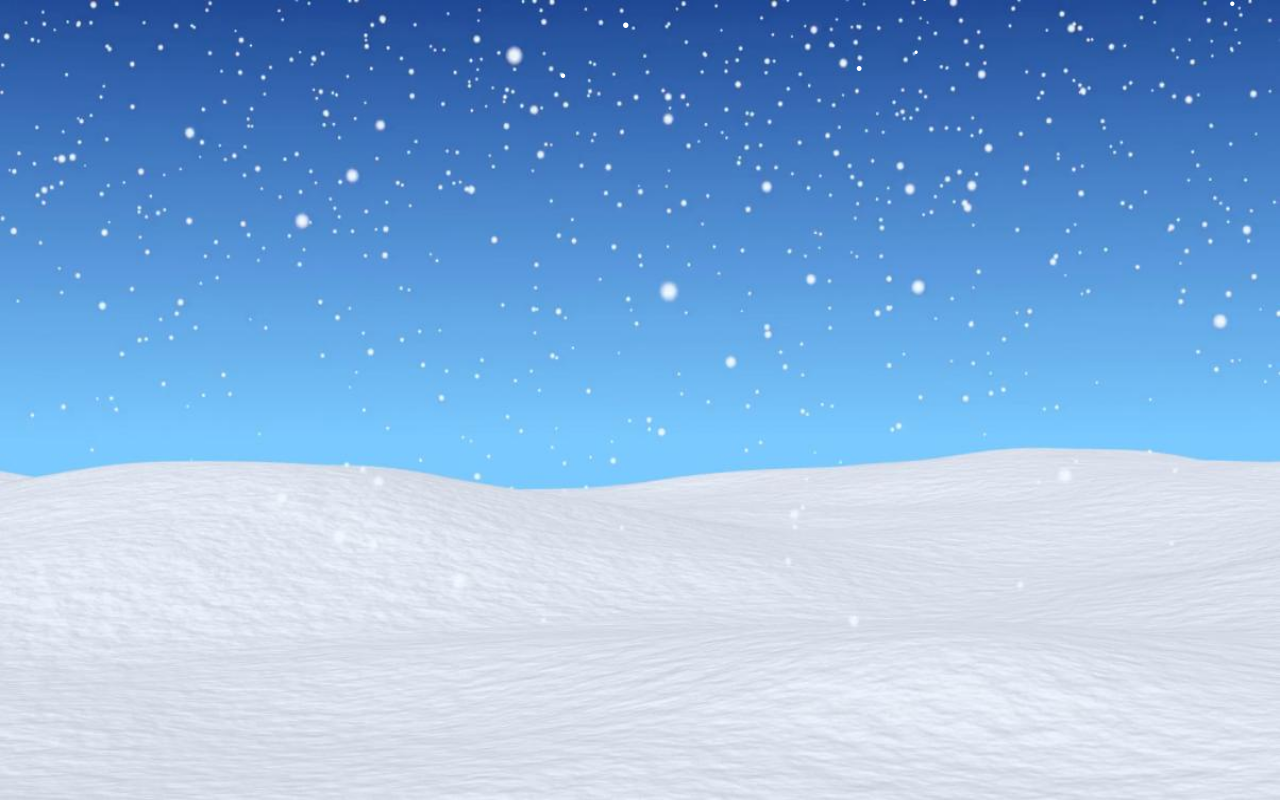
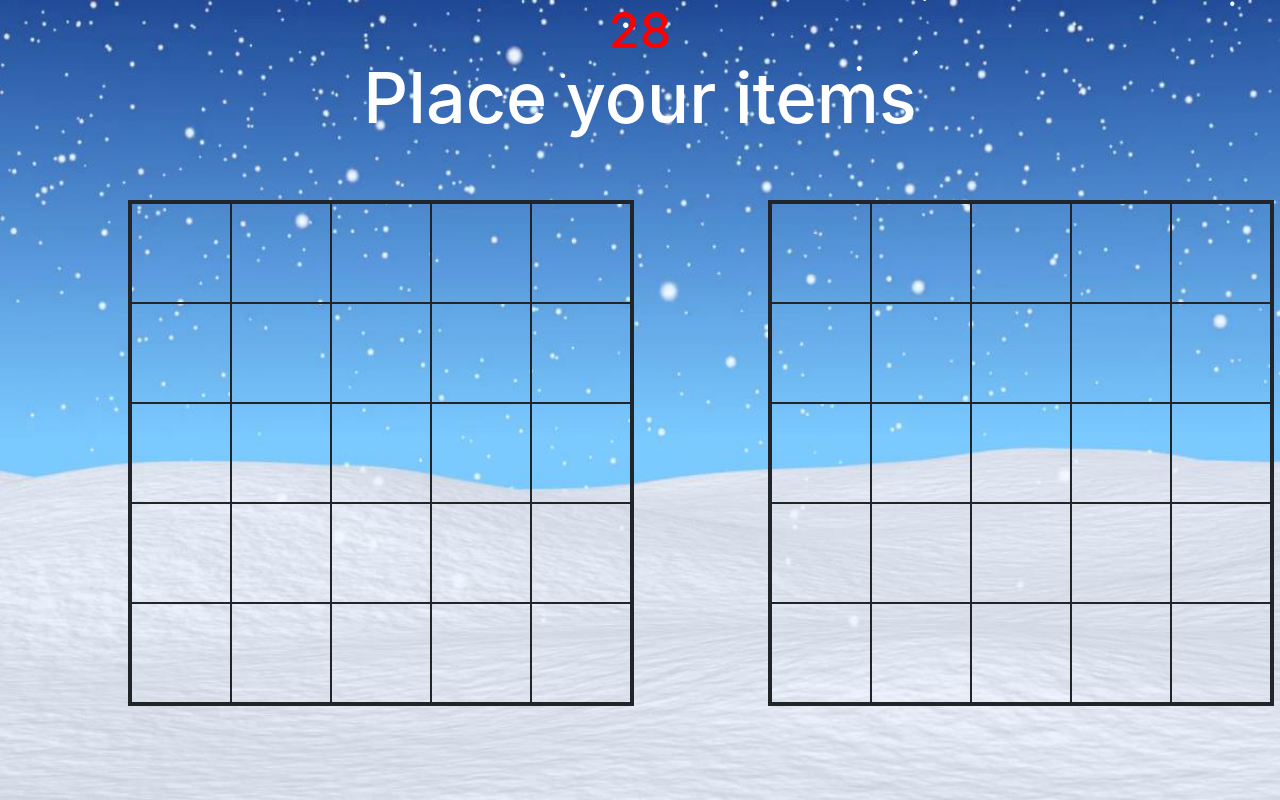
Before and after one commit to kwanhlee/snowbrawl, a plain HTML site: page index.html in a window 1280 px wide. Both pictures are taken after a click on the button "Single Player". Drawn offline with nearby package versions, Linux system fonts and the light colour scheme; animation ran at ten frames a second.

Commit message:
created grid layout

```diff
--- a/scripts/page.js
+++ b/scripts/page.js
@@ -42,15 +42,41 @@ function getRandomNumber(min, max){
 }
 
 function multiplayer_game(){
-  document.getElementsByClassName("game-window")[0].style.backgroundImage = "url('style/images/game_background.jpg')";
-  document.getElementsByClassName("title")[0].remove();
-  document.getElementsByClassName("multiplayer-btn")[0].remove();
-  document.getElementsByClassName("single-player-btn")[0].remove();
+  leave_menu();
+  create_boards();
 }
 
 function singleplayer_game(){
-  document.getElementsByClassName("game-window")[0].style.backgroundImage = "url('style/images/game_background.jpg')";
-  document.getElementsByClassName("title")[0].remove();
-  document.getElementsByClassName("multiplayer-btn")[0].remove();
-  document.getElementsByClassName("single-player-btn")[0].remove();
+  leave_menu();
+  create_boards();
 }
+
+function leave_menu(){
+  $(".game-window").css("background-image", "url('style/images/game_background.jpg')");
+  $(".title").remove();
+  $(".single-player-btn").remove();
+
+  $("#actualGame").append( "<h1 id='place_items_title'>Place your items</h1>" );
+
+  let timer = 30;
+  $( "#actualGame" ).append( "<h1 id='timer'>" + timer + "</h1>" );
+  let timer_interval = setInterval(function(){
+    timer -= 1;
+    console.log(timer)
+    $("#timer").html(timer);
+
+    if (timer == 0){
+      clearInterval(timer_interval)
+    }
+  }, 1000);
+}
+
+function create_boards(){
+  $("#actualGame").append("<div class='userBoard'></div>")
+  $("#actualGame").append("<div class='opponentBoard'></div>")
+
+  for (let i = 1; i < 26; i++){
+    $(".userBoard").append("<div id='user-tile-" + i + "' class='tile'></div>");
+    $(".opponentBoard").append("<div id='opponent-tile-" + i + "' class='tile'></div>");
+  }
+}
--- a/style/style.css
+++ b/style/style.css
@@ -51,3 +51,51 @@ body {
   transform: translateX(-50%);
   z-index: 1;
 }
+
+#place_items_title {
+  color: white;
+  font-size: 70px;
+  position: absolute;
+  top: 7%;
+  left: 50%;
+  -webkit-transform: translateX(-50%);
+  transform: translateX(-50%);
+}
+
+#timer {
+  color: red;
+  left: 50%;
+  -webkit-transform: translateX(-50%);
+  transform: translateX(-50%);
+  position: absolute;
+  font-size: 50px;
+}
+
+.tile {
+  height: 100px;
+  width: 100px;
+  border: solid;
+  border-width: thin;
+}
+
+.userBoard {
+  height: 506px;
+  width: 506px;
+  border: solid;
+  position: absolute;
+  left: 10%;
+  top: 25%;
+  display: flex;
+  flex-wrap: wrap;
+}
+
+.opponentBoard {
+  height: 506px;
+  width: 506px;
+  border: solid;
+  position: absolute;
+  left: 60%;
+  top: 25%;
+  display: flex;
+  flex-wrap: wrap;
+}
```
